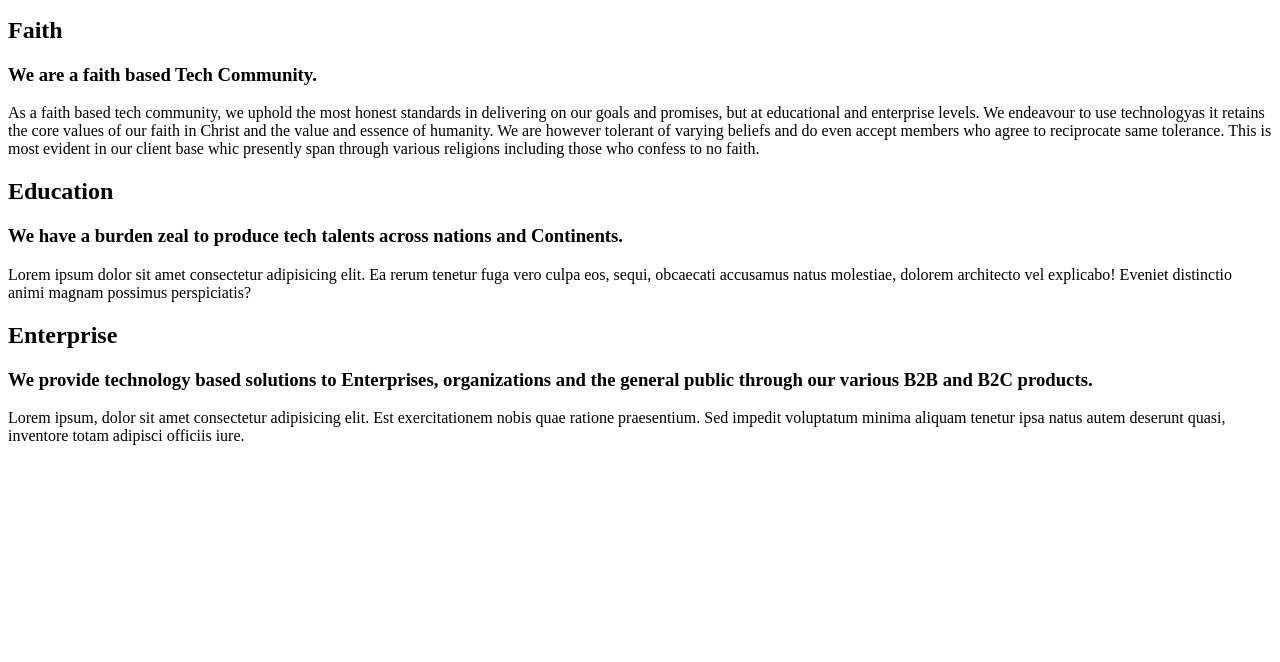
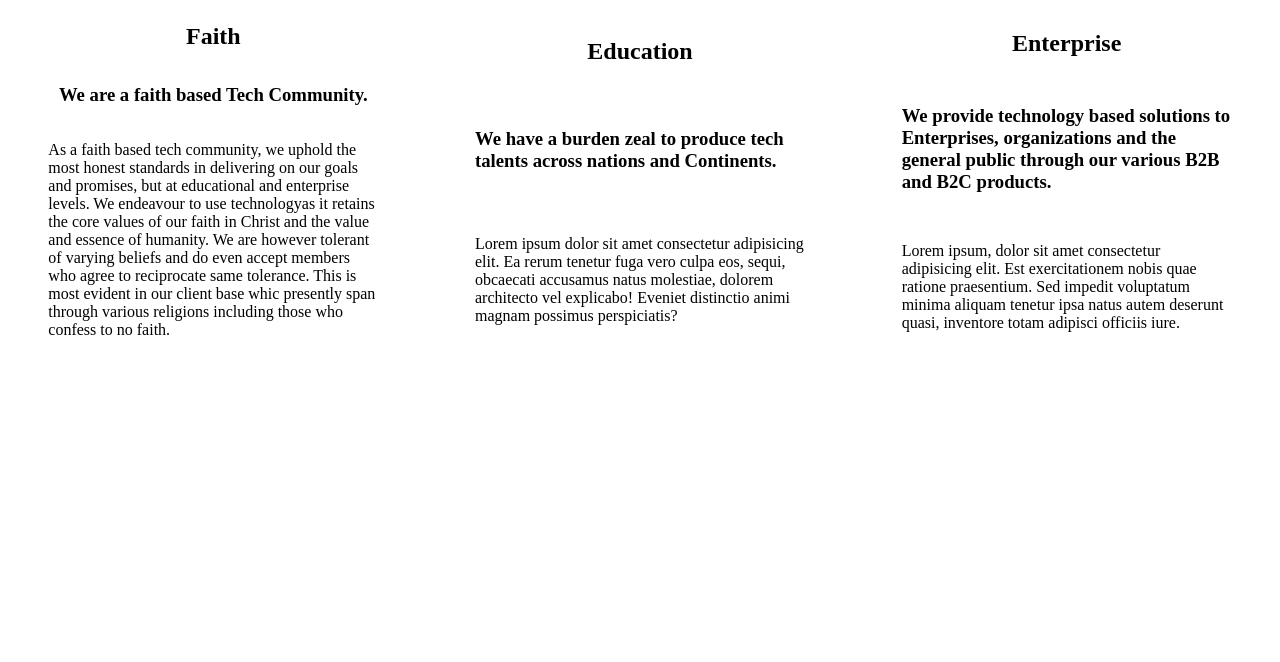
Before and after one commit to Magdielian-code/christian_tech, a plain HTML site: page index.html in a window 1280 px wide. Shown: the part 138-800 px from the top of the page. Drawn offline with Linux system fonts and the light colour scheme.

Commit message:
updated the html file

```diff
--- a/index.html
+++ b/index.html
@@ -3,8 +3,8 @@
 <head>
     <meta charset="UTF-8">
     <meta name="viewport" content="width=device-width, initial-scale=1.0">
-    <link rel="stylesheet" href="/new_project/style.css">
-    <title>New Project</title>
+    <link rel="stylesheet" href="/christian_tech/index.css">
+    <title>christian_tech</title>
 </head>
 <body class="page_body">
     <header>
```
